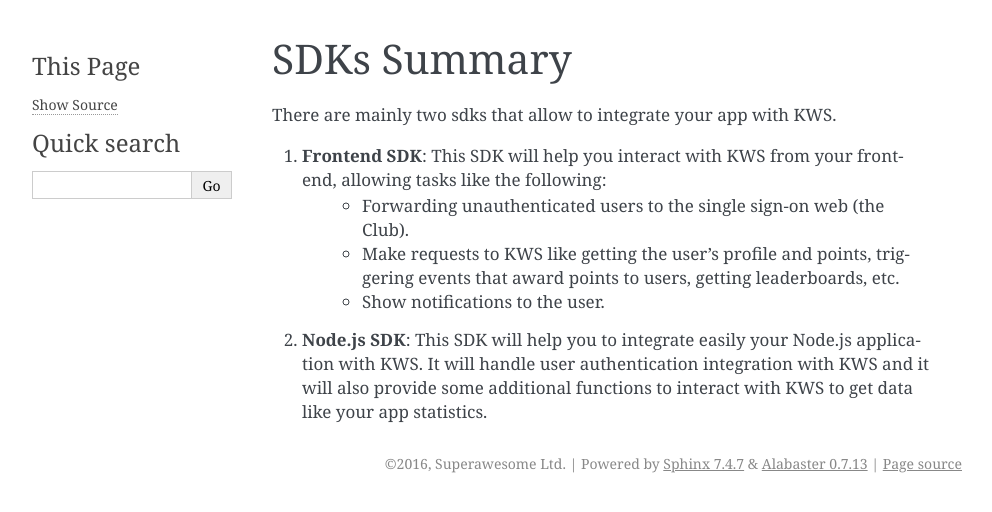
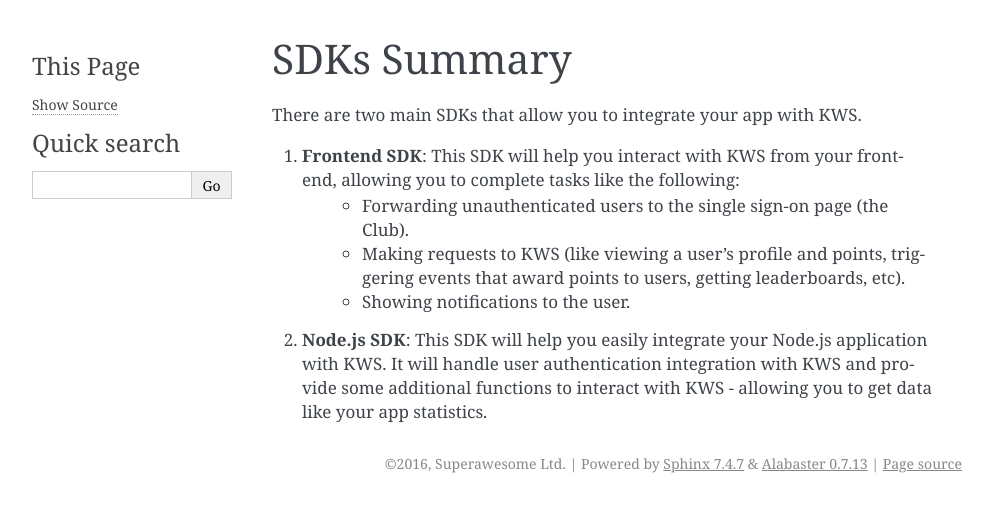
Before and after one commit to sophiehart/sa-kws-docs, a Sphinx documentation site: the page built from source/03-sdks-summary.rst, in a window 1280 px wide. Shown: the top 512 px of the page, without its empty margins (148-1140 px from the left). Built offline with Sphinx 7.4.7, drawn with Linux system fonts in a browser that asks for light colours.

Commit message:
Update 03-sdks-summary.rst

```diff
--- a/source/03-sdks-summary.rst
+++ b/source/03-sdks-summary.rst
@@ -1,13 +1,13 @@
 SDKs Summary
 =================
 
-There are mainly two sdks that allow to integrate your app with KWS.
+There are two main SDKs that allow you to integrate your app with KWS.
 
-1. **Frontend SDK**: This SDK will help you interact with KWS from your frontend, allowing tasks like the following:
-    * Forwarding unauthenticated users to the single sign-on web (the Club).
+1. **Frontend SDK**: This SDK will help you interact with KWS from your frontend, allowing you to complete tasks like the following:
+    * Forwarding unauthenticated users to the single sign-on page (the Club).
 
-    * Make requests to KWS like getting the user's profile and points, triggering events that award points to users, getting leaderboards, etc.
+    * Making requests to KWS (like viewing a user's profile and points, triggering events that award points to users, getting leaderboards, etc).
 
-    * Show notifications to the user.
+    * Showing notifications to the user.
 
-2. **Node.js SDK**: This SDK will help you to integrate easily your Node.js application with KWS. It will handle user authentication integration with KWS and it will also provide some additional functions to interact with KWS to get data like your app statistics.
+2. **Node.js SDK**: This SDK will help you easily integrate your Node.js application with KWS. It will handle user authentication integration with KWS and provide some additional functions to interact with KWS - allowing you to get data like your app statistics.
```
